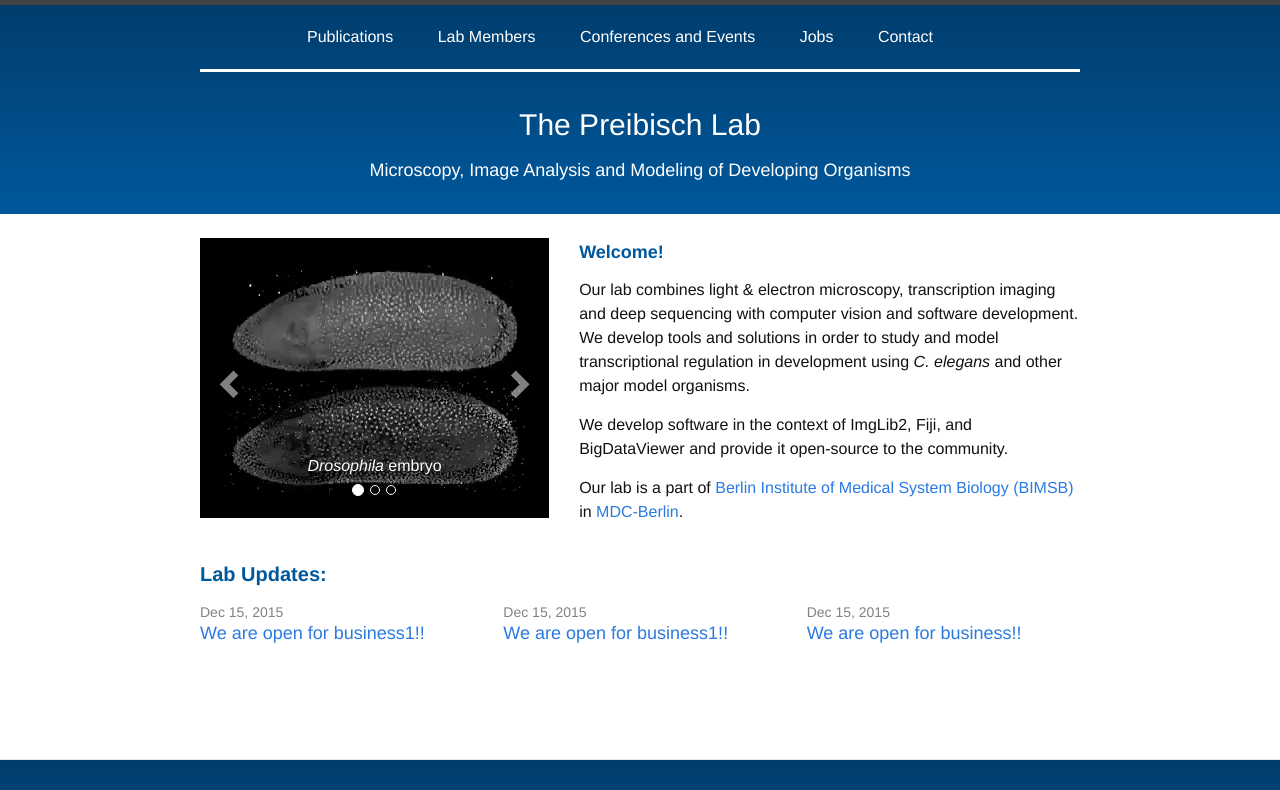
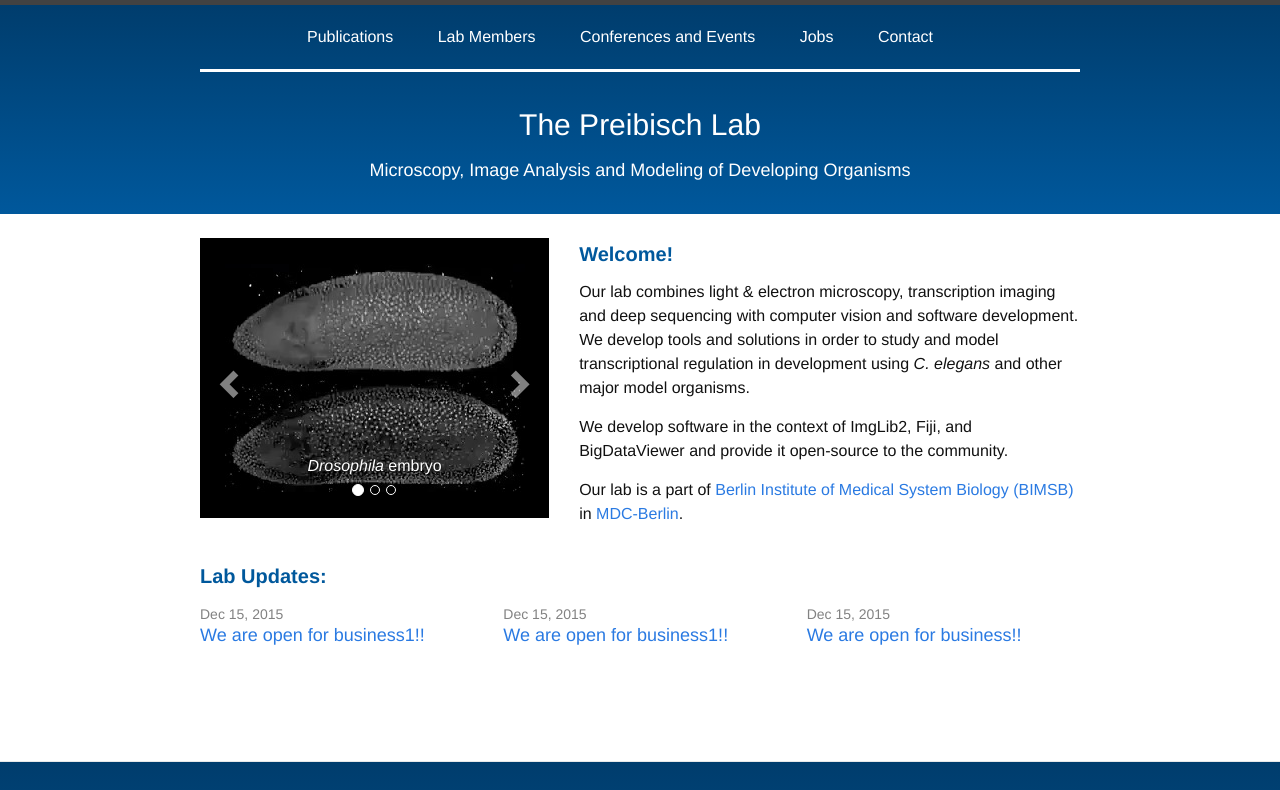
Before and after one commit to PreibischLab/preibisch-labsite, a Jekyll site: the page built from index.html, in a window 1280 px wide. Shown: the top 790 px of the page. Built offline with Jekyll 4.4.1, drawn with Linux system fonts in a browser that asks for light colours; nearby versions of some CDN libraries.

Commit message:
fixed colors

```diff
--- a/_includes/footer.html
+++ b/_includes/footer.html
@@ -29,7 +29,7 @@
 
   <hr/>
   <div class="wrapper">
-    <p class="design-cred">Created by <a href="https://github.com/bellonet" target="_blank">bellonet</a></p>
+    <p class="design-cred">Created by <a style="color: #6698FF" href="https://github.com/bellonet" target="_blank">bellonet</a></p>
   </div>
 
 </footer>
--- a/_sass/_layout.scss
+++ b/_sass/_layout.scss
@@ -118,7 +118,7 @@
 
 .footer-col-wrapper {
     font-size: 15px;
-    color: $grey-color;
+    color: #FFFFFF;
     margin-left: -$spacing-unit / 2;
     @extend %clearfix;
 }
@@ -177,7 +177,7 @@
     margin-top: 10px;
     margin-bottom: 10px;
     margin-right: 12px;
-    color: gray;
+    color: #FFFFFF;
     font-size: 90%;
     float: right;
 }
@@ -232,10 +232,6 @@
 
 .lab-description-section {
     padding-top: 5px;
-}
-
-.welcome-title {
-    color: #00589C;
 }
 
 .page-heading {
--- a/index.html
+++ b/index.html
@@ -4,7 +4,7 @@
 
 <div class="home">
 
-  <div id="intro" class="intro extendfull">
+  <div id="intro" class="intro">
   </br>
     <div class="row">
       <div class="col-xs-5">
@@ -54,7 +54,7 @@
 
       <div class="col-xs-7 lab-description-section">
 
-        <h4 class="welcome-title"><b>Welcome!</b></h4>
+        <h1 class="page-heading">Welcome!</h1>
 
         <p>Our lab combines light & electron microscopy, transcription imaging and deep sequencing with computer vision and software development. We develop tools and solutions in order to study and model transcriptional regulation in development using <i>C. elegans</i> and other major model organisms.</p>
         <p>We develop software in the context of ImgLib2, Fiji, and BigDataViewer and provide it open-source to the community.</p>
```
